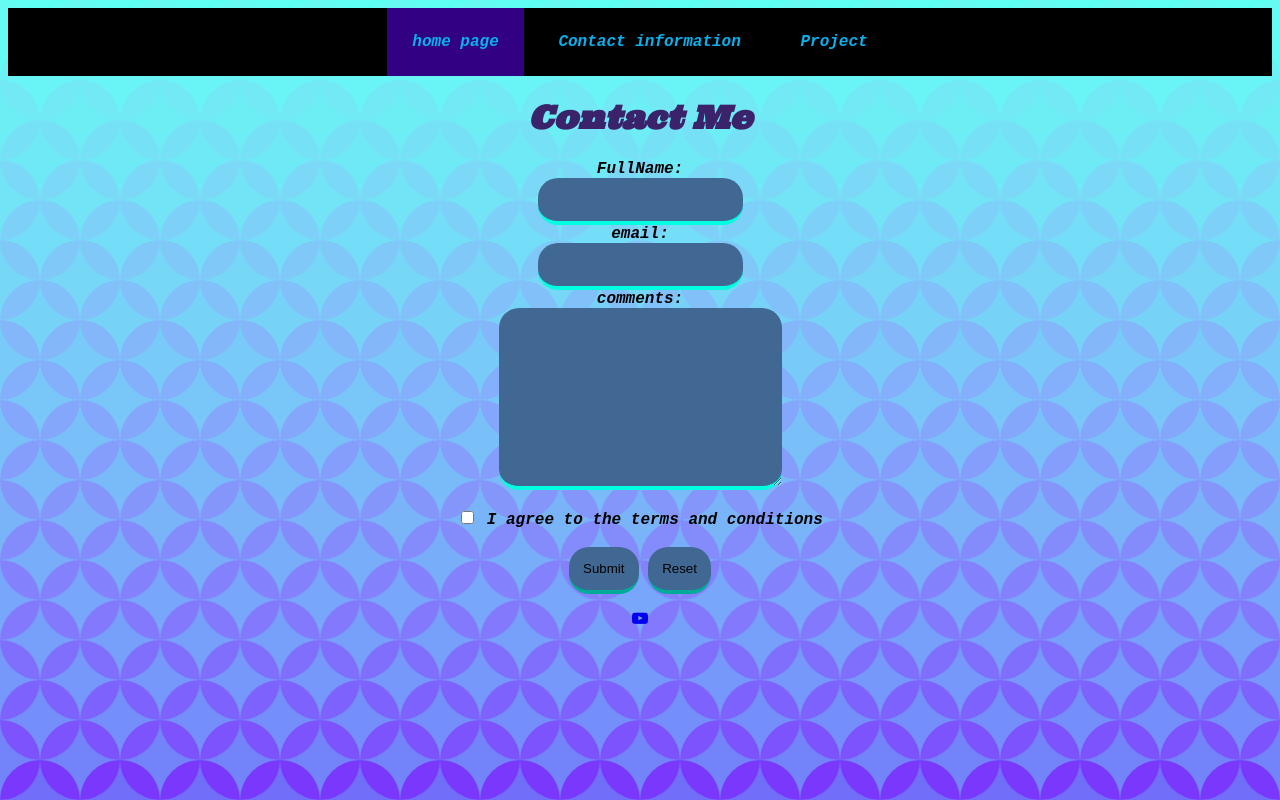
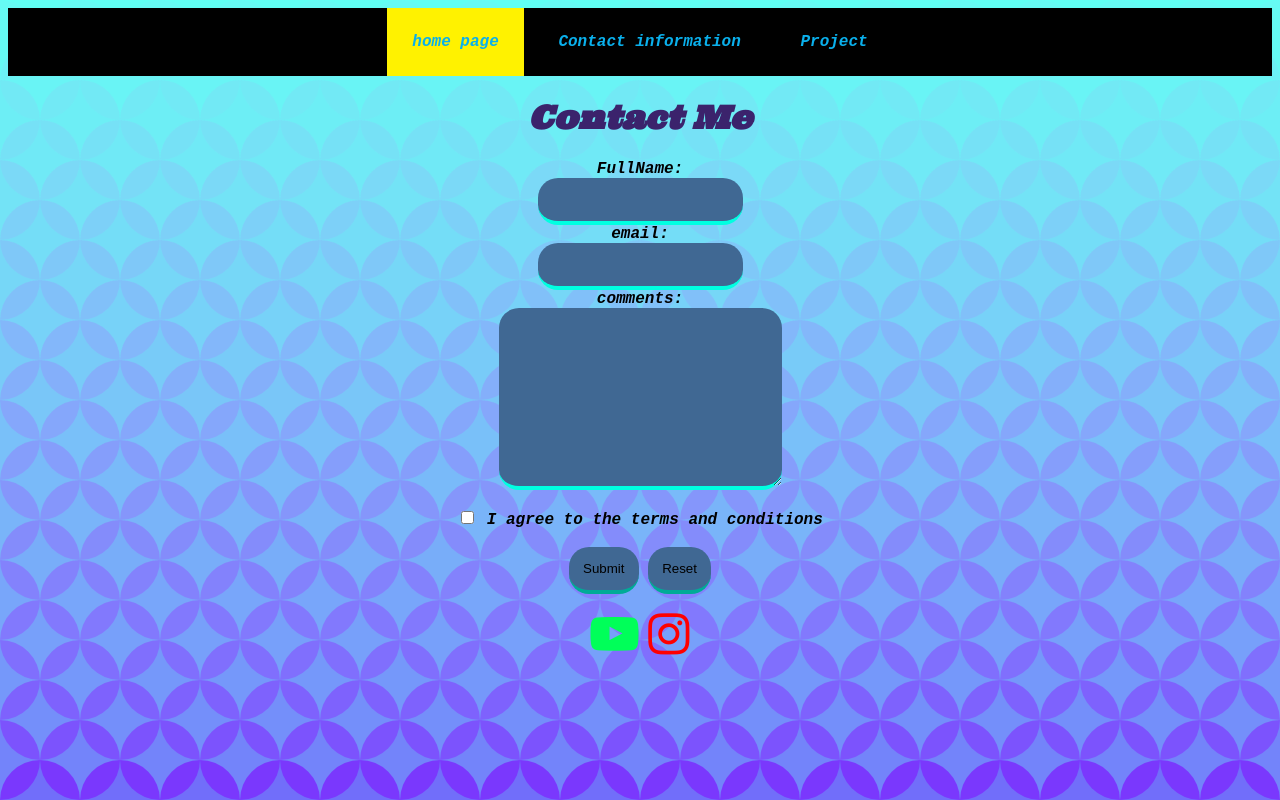
Before and after one commit to Deyjaun/Deyjaun.github.io, a plain HTML site: page contact.html in a window 1280 px wide. In both pictures the pointer is over the link "home page". Drawn offline with Linux system fonts and the light colour scheme.

Commit message:
added icon

```diff
--- a/contact.html
+++ b/contact.html
@@ -39,8 +39,7 @@
         <input type="submit" value="Submit">
         <input type="reset">
       </form></p>
-      <fontsize>
-      <a href="https://www.youtube.com/@DeyTheGoat" ><i class="fa fa-youtube-play"></i></a>
-      </fontsize>
+      <a class="logoFix" id="youtube-link" href="https://www.youtube.com/@DeyTheGoat" ><i class="fa fa-youtube-play"></i></a>
+      <i class="fa fa-instagram" style="font-size:48px;color:red"></i>
 </body>
 </html>
--- a/styles.css
+++ b/styles.css
@@ -31,7 +31,7 @@ nav > a{
     display: inline-block;
 }
 nav > a:hover {
-    background-color: rgba(98, 0, 255, 0.515);
+    background-color: rgb(255, 242, 0);
 }
 input, textarea {
     background-color: rgb(64, 104, 147);
@@ -45,10 +45,10 @@ input[type=submit] ,input[] {
         background-color: cyan;
 }
 input:hover, textarea:hover{
-    background-color: rgb(255, 111, 0);
+    background-color: rgb(255, 0, 106);
 }
 input[type=submit]:hover {
-    background-color: chartreuse;
+    background-color: rgb(249, 0, 0);
 }
 
 @media screen and (max-width: 500px) {
@@ -59,3 +59,14 @@ input[type=submit]:hover {
 }@media screen and (max-width: 400px) {
 /* mobile phone */
 }
+
+.logoFix {
+    text-decoration: none;
+    font-size: xxx-large;
+    color: rgb(0, 255, 89);
+
+}
+
+#youtube-link:hover {
+    color: red;
+}
```
